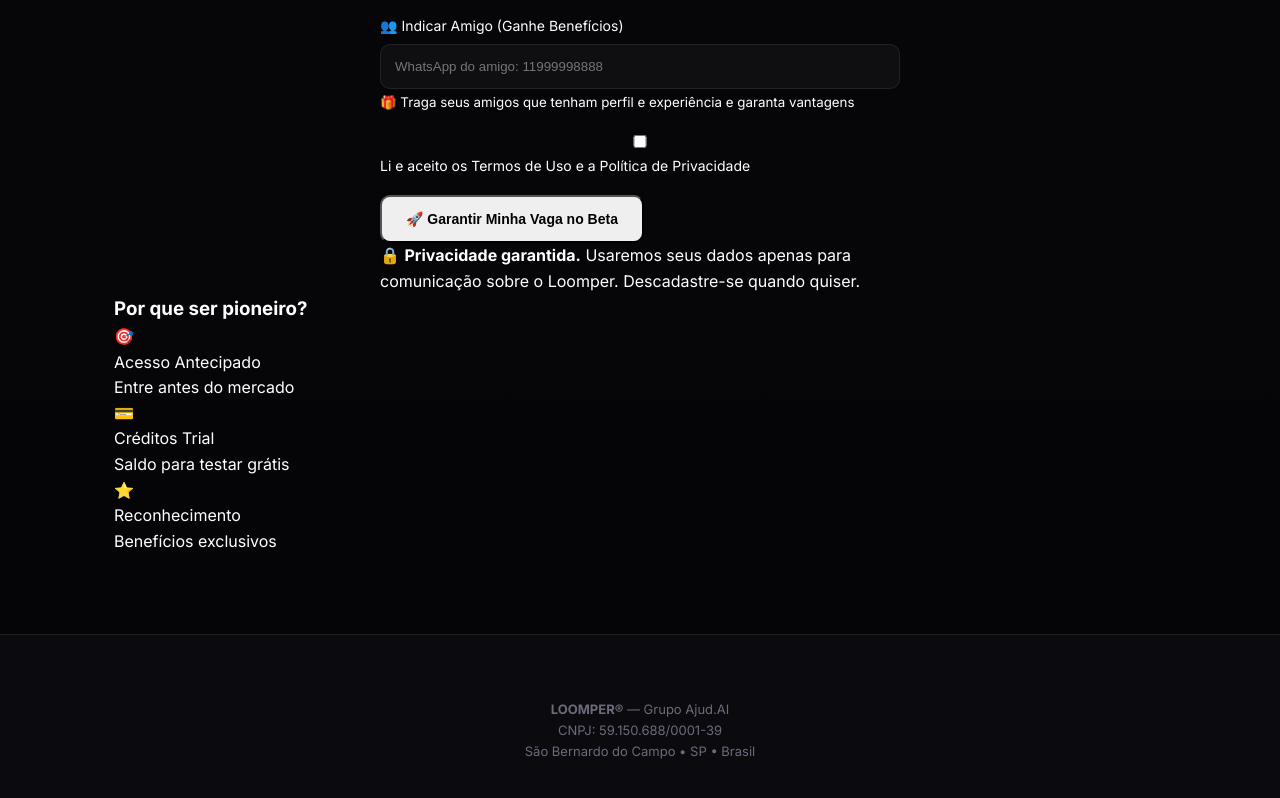
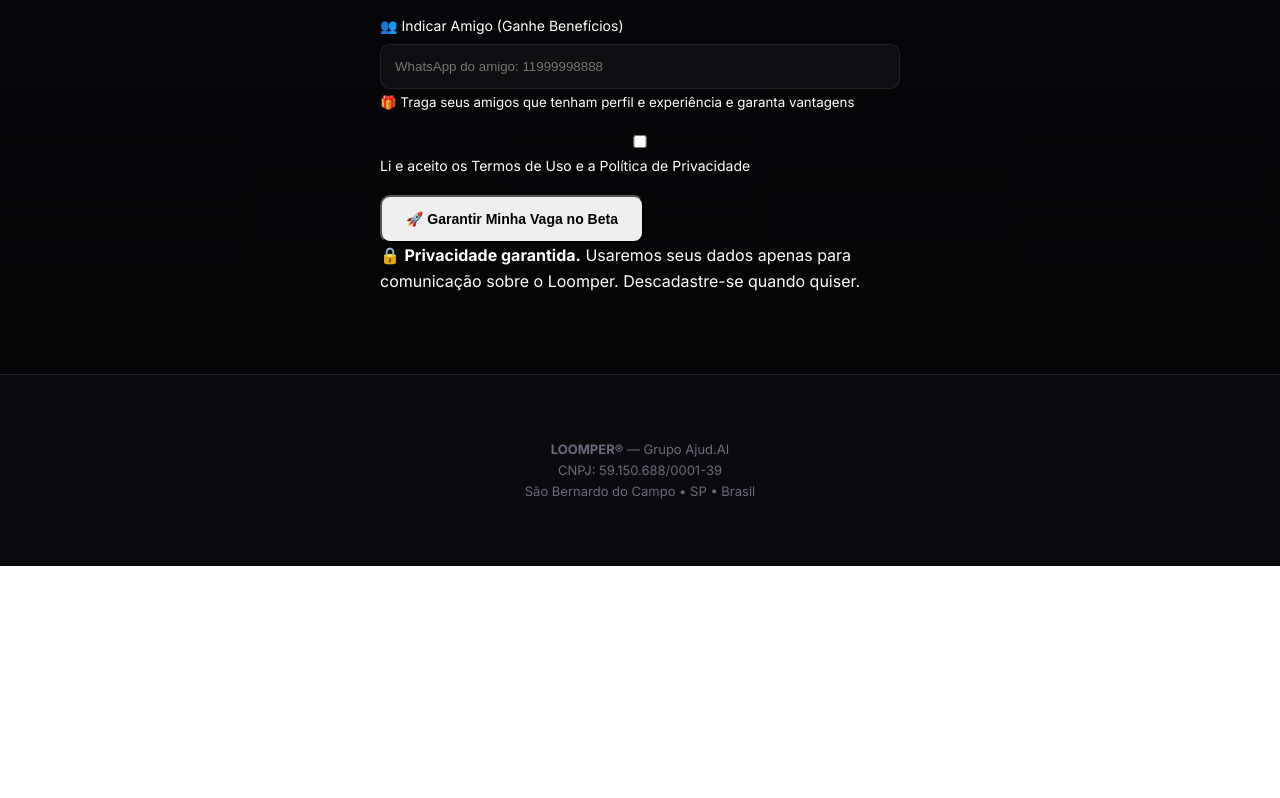
Before and after one commit to loomperapp-jpg/otimizado, a plain HTML site: page index.html in a window 1280 px wide. Shown: the part 3343-4141 px from the top of the page. After the commit the page ends 3909 px from the top, so only its background shows below. Drawn offline with Linux system fonts and the light colour scheme.

Commit message:
Remove pioneer benefits section from index.html
Removed the pioneer benefits section from the waitlist form.

```diff
--- a/index.html
+++ b/index.html
@@ -173,6 +173,7 @@
           id="waitlistForm"
           name="waitlist"
           method="POST"
+          action="/sucesso.html"
           data-netlify="true"
           netlify-honeypot="bot-field"
           class="waitlist-form"
@@ -340,27 +341,7 @@
             Descadastre-se quando quiser.
           </p>
         </form>
-
-        <!-- Benefícios de ser pioneiro -->
-        <div class="pioneer-benefits">
-          <h3>Por que ser pioneiro?</h3>
-          <div class="benefit-cards">
-            <div class="benefit-card">
-              <div class="benefit-icon">🎯</div>
-              <div class="benefit-title">Acesso Antecipado</div>
-              <div class="benefit-text">Entre antes do mercado</div>
-            </div>
-            <div class="benefit-card">
-              <div class="benefit-icon">💳</div>
-              <div class="benefit-title">Créditos Trial</div>
-              <div class="benefit-text">Saldo para testar grátis</div>
-            </div>
-            <div class="benefit-card">
-              <div class="benefit-icon">⭐</div>
-              <div class="benefit-title">Reconhecimento</div>
-              <div class="benefit-text">Benefícios exclusivos</div>
-            </div>
-          </div>
+      </div>
         </div>
       </div>
     </section>
```
